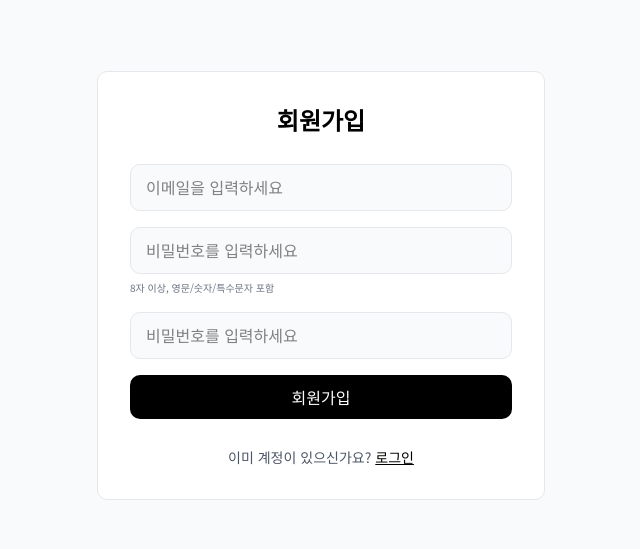
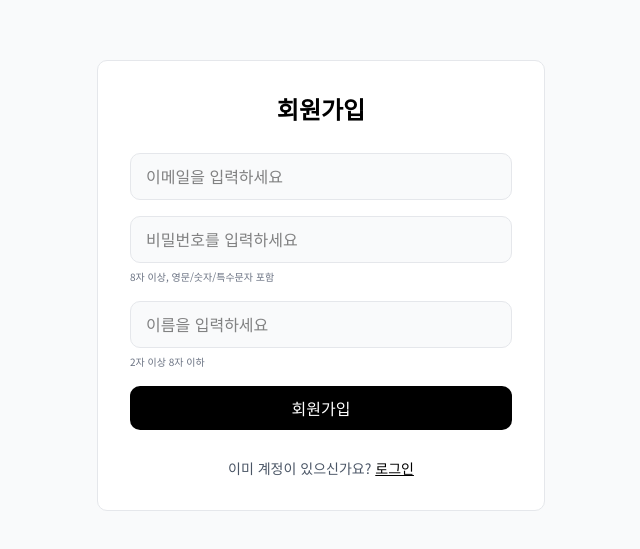
Before and after one commit to Leets-Official/8th-FE-Zero100, a React (Vite) app: page /signup in a window 1280 px wide. Shown: the part 115-664 px from the top of the page, without its empty margins (319-959 px from the left). Built offline with nearby package versions, Linux system fonts and the light colour scheme; a web font is replaced by a local one.

Commit message:
회원가입 페이지 입력폼 수정

```diff
--- a/src/pages/dashboard/SignupPage.jsx
+++ b/src/pages/dashboard/SignupPage.jsx
@@ -18,21 +18,26 @@ function validatePassword(password) {
   return isValid ? '' : PASSWORD_RULE_TEXT;
 }
 
-function validatePasswordConfirm(passwordConfirm, password) {
-  if (!passwordConfirm) return '비밀번호를 한 번 더 입력하세요';
-  return passwordConfirm === password ? '' : '비밀번호가 일치하지 않습니다';
+// Figma 회원가입 디자인의 이름 안내 문구. 조건을 만족하지 않으면 같은 문구를 오류 메시지로 표시
+const NAME_RULE_TEXT = '2자 이상 8자 이하';
+
+function validateName(name) {
+  const trimmedName = name.trim();
+
+  if (!trimmedName) return '이름을 입력하세요';
+  return trimmedName.length >= 2 && trimmedName.length <= 8 ? '' : NAME_RULE_TEXT;
 }
 
-function validateSignupForm({ email, password, passwordConfirm }) {
+function validateSignupForm({ email, password, name }) {
   return {
     email: validateEmail(email),
     password: validatePassword(password),
-    passwordConfirm: validatePasswordConfirm(passwordConfirm, password),
+    name: validateName(name),
   };
 }
 
 function SignupPage() {
-  const [values, setValues] = useState({ email: '', password: '', passwordConfirm: '' });
+  const [values, setValues] = useState({ email: '', password: '', name: '' });
   // 첫 제출 전에는 null이고, 제출 후에는 입력할 때마다 다시 검사해 오류 상태를 갱신
   const [errors, setErrors] = useState(null);
 
@@ -92,15 +97,15 @@ function SignupPage() {
           error={errors?.password}
         />
         <TextInput
-          type="password"
-          name="passwordConfirm"
-          label="비밀번호 확인"
+          name="name"
+          label="이름"
           hideLabel
-          placeholder="비밀번호를 입력하세요"
-          autoComplete="new-password"
-          value={values.passwordConfirm}
+          placeholder="이름을 입력하세요"
+          helperText={NAME_RULE_TEXT}
+          autoComplete="name"
+          value={values.name}
           onChange={handleChange}
-          error={errors?.passwordConfirm}
+          error={errors?.name}
         />
         <Button type="submit" className="w-full">
           회원가입
```
